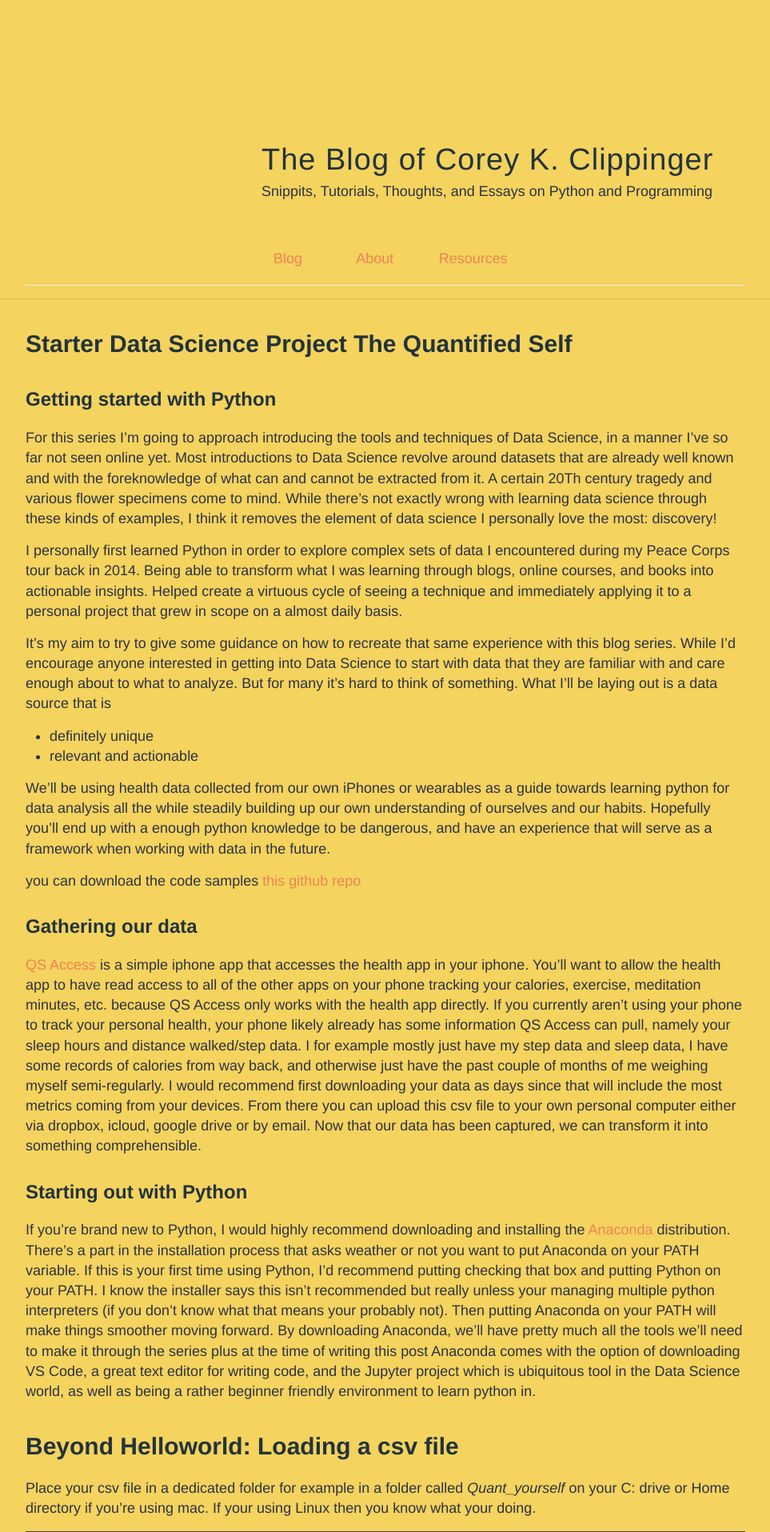
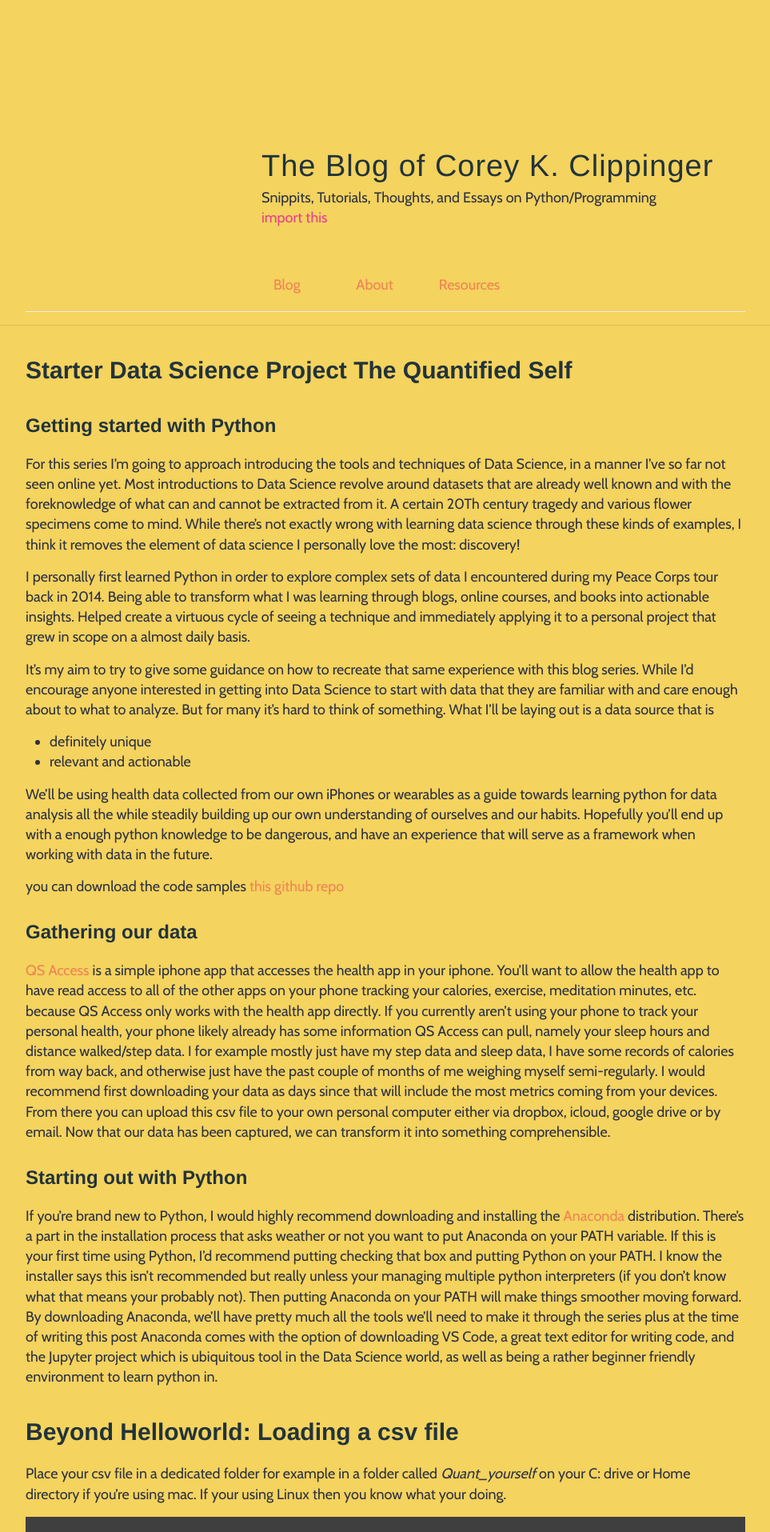
Before and after one commit to coreyclip/coreyclip.github.io, a Jekyll site: the page built from _posts/2019-3-8-Quant-Yourself1.md, in a window 1280 px wide. Shown: the top 1915 px of the page at 80% size, without its empty margins (158-1121 px from the left). Built offline with Jekyll 4.4.1, drawn with Linux system fonts in a browser that asks for light colours; nearby versions of some CDN libraries; some web fonts are replaced.

Commit message:
new fonts minor layout changes

```diff
--- a/_layouts/default.html
+++ b/_layouts/default.html
@@ -7,6 +7,7 @@
             <script src="http://html5shiv.googlecode.com/svn/trunk/html5.js"></script>
         <![endif]-->
          <meta charset="UTF-8">
+        <link href="https://fonts.googleapis.com/css?family=Cabin|Nova+Mono|Roboto+Mono&display=swap" rel="stylesheet">
         <!-- Font Awesome -->
         <link rel="stylesheet" href="https://use.fontawesome.com/releases/v5.8.1/css/all.css">
         <!-- Bootstrap core CSS -->
@@ -29,10 +30,10 @@
 <!--                            <a href="{{ site.baseurl }}/" class="site-avatar mt-5"><img class='rounded-circle' src="{{ site.avatar }}" /></a>-->
                         </div>
                         <div class='col-md-8 col-sm-10 headline-col'>
-                            <div class='row' style="margin-top:25%;">
+                            <div class='row'>
                                 <div class="site-info">
                                     <h1 class="site-name"><a href="{{ site.baseurl }}/">The Blog of Corey K. Clippinger</a></h1>
-                                    <p class="site-description">Snippits, Tutorials, Thoughts, and Essays on Python and Programming</p>
+                                    <p class="site-description">Snippits, Tutorials, Thoughts, and Essays on Python/Programming <br> <code>import this</code></p>
                                 </div>
                             </div>
                             <div class='row links-row'>
@@ -45,6 +46,7 @@
                                     <a href="/resources">Resources</a>
                                 </div>
                             </div>
+
                         </div>
                     </div>
                 </header>
--- a/_sass/_highlights.scss
+++ b/_sass/_highlights.scss
@@ -4,7 +4,7 @@ pre.highlight {
 
 .highlight code,
 .highlight pre {
-    font-family: "monospace";
+    font-family: $monospace, "monospace";
     font-size: 0.75rem;
     color: #fdce93;
     background-color: #3f3f3f;
--- a/_sass/_variables.scss
+++ b/_sass/_variables.scss
@@ -35,6 +35,10 @@ serif;
 $arial: Arial,
 san-serif;
 
+$stylishMono: 'Nova Mono', monospace;
+$monospace: 'Roboto Mono', monospace;
+$cabin: 'Cabin', sans-serif;
+
 // Mobile breakpoints
 @mixin mobile {
     @media screen and (max-width: 640px) {
--- a/style.scss
+++ b/style.scss
@@ -24,7 +24,7 @@ html {
 
 body {
     background: $light;
-    font: 18px/1.4 $helvetica;
+    font: 18px/1.4 $cabin;
     color: $gunmetal;
     background: $eggshell;
 }
@@ -223,7 +223,8 @@ img {
 }
 
 .site-info {
-    float: left;
+    float: right;
+    margin-top:25%;
 
     @include mobile {
         float: none;
```
